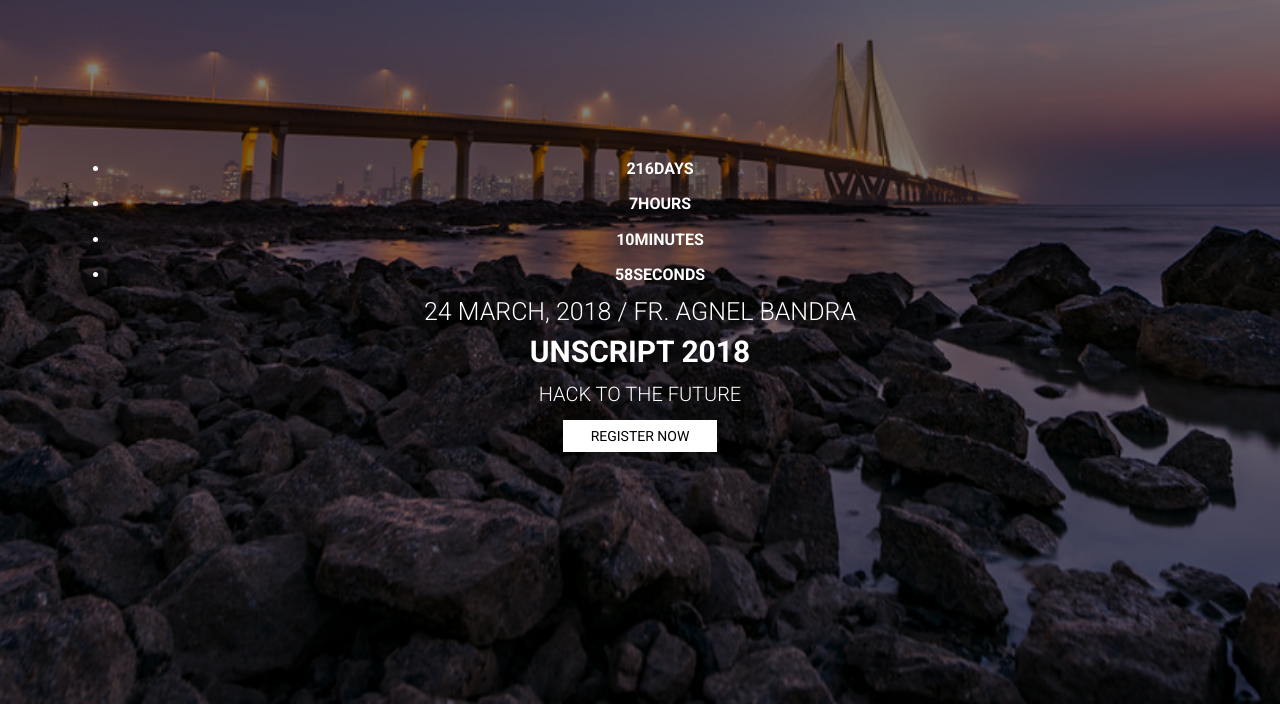
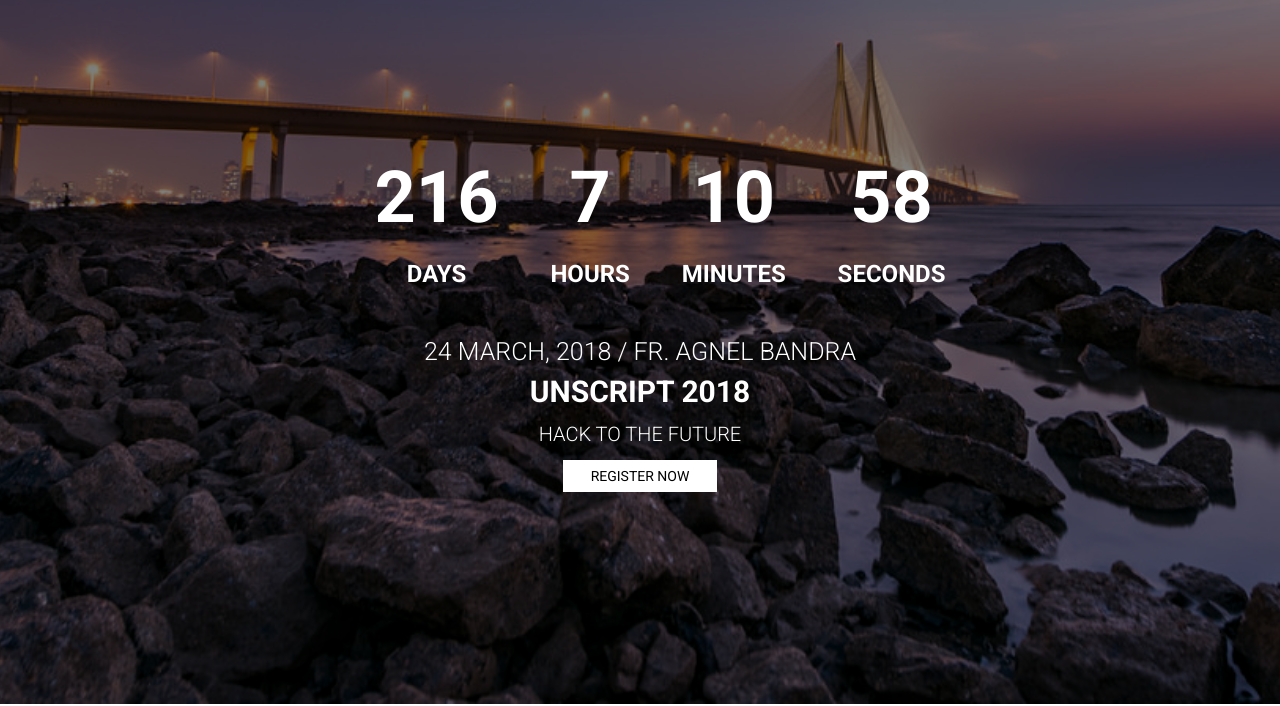
Before and after one commit to aku258/CRCE.github.io, a website: page index.html in a window 1280 px wide. Shown: the part 96-802 px from the top of the page. Drawn offline with Linux system fonts and the light colour scheme; files whose address does not match are found by name.

Commit message:
counter ready and nacbar fixed

```diff
--- a/index.html
+++ b/index.html
@@ -62,10 +62,10 @@
         <div class="intro">
           <div class="container" id="qwerty">
             <ul>
-                <li><span id="days"></span>days</li>
-                <li><span id="hours"></span>Hours</li>
-                <li><span id="minutes"></span>Minutes</li>
-                <li><span id="seconds"></span>Seconds</li>
+                <li style="display: inline-block; font-size: 1.5em;list-style-type: none; padding: 1em;text-transform: uppercase;"><span id="days" style="display: block;font-size: 4.5rem;"></span>days</li>
+                <li style="display: inline-block; font-size: 1.5em;list-style-type: none; padding: 1em;text-transform: uppercase;"><span id="hours" style="display: block;font-size: 4.5rem;"></span>Hours</li>
+                <li style="display: inline-block; font-size: 1.5em;list-style-type: none; padding: 1em;text-transform: uppercase;"><span id="minutes" style="display: block;font-size: 4.5rem;"></span>Minutes</li>
+                <li style="display: inline-block; font-size: 1.5em;list-style-type: none; padding: 1em;text-transform: uppercase;"><span id="seconds" style="display: block;font-size: 4.5rem;"></span>Seconds</li>
               </ul>
 
           </div>
```
